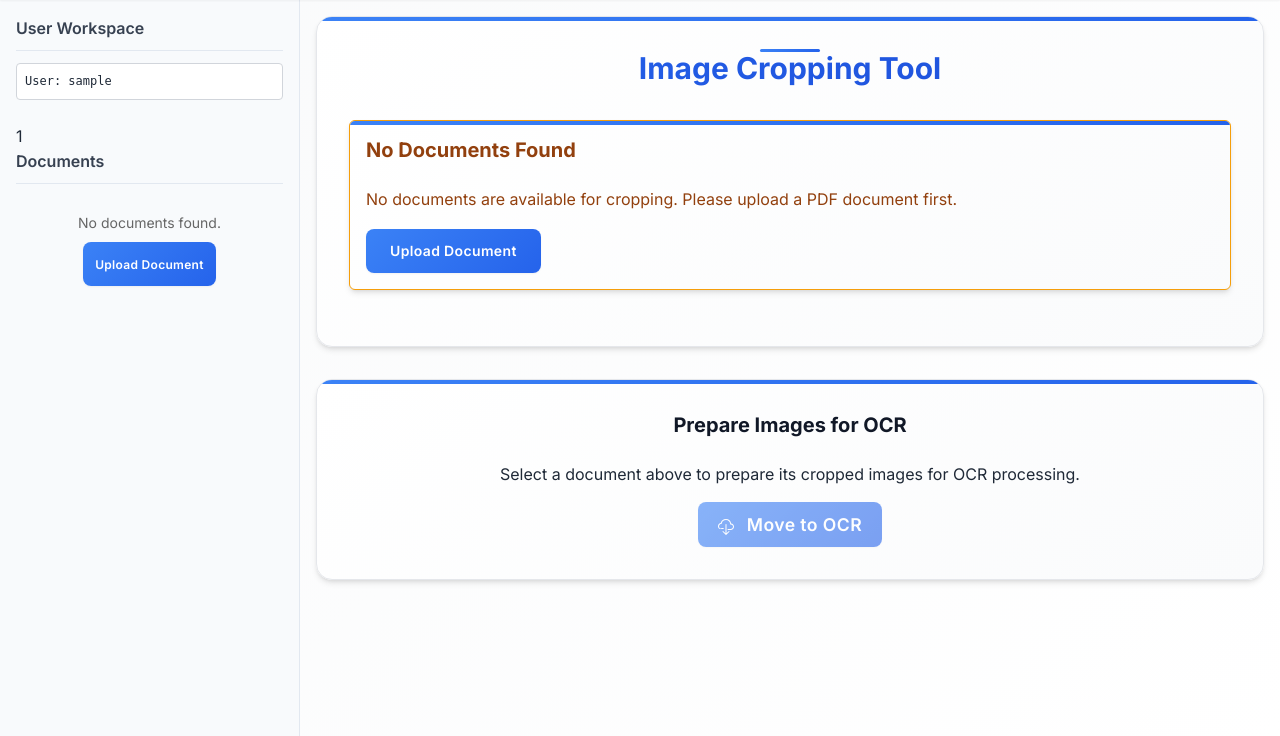
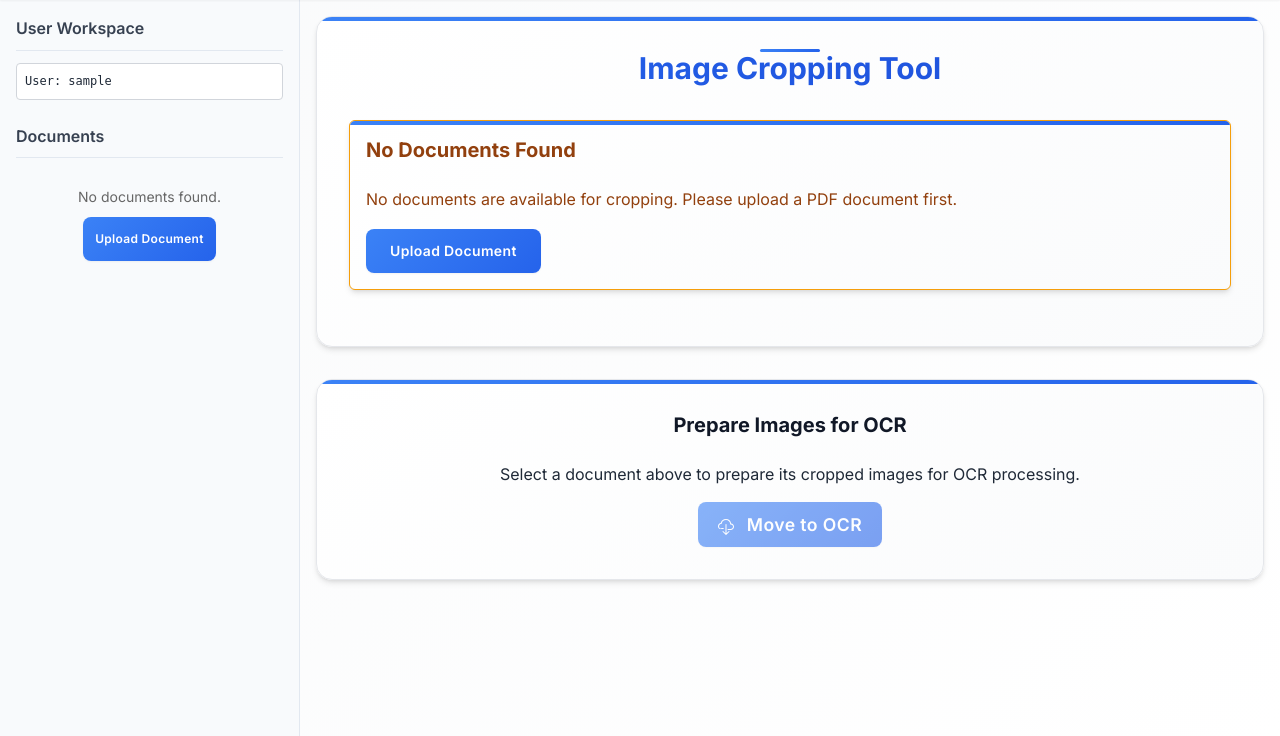
Before and after one commit to kperi/Kalchas, a Flask app: page /crop_image in a window 1280 px wide. Shown: the part 65-801 px from the top of the page. Run offline with Flask 2, Linux system fonts and the light colour scheme; a user stored in the database is signed in; some libraries are stand-ins or nearby versions.

Commit message:
get rid of spurius 1 char

```diff
--- a/logios/my-flask-app/app/templates/crop_menu.html
+++ b/logios/my-flask-app/app/templates/crop_menu.html
@@ -451,7 +451,7 @@
             </div>
 
             <div class="sidebar-section">
-           1     <h3>Documents</h3>
+                <h3>Documents</h3>
 
                 <!-- Alert area for sidebar notifications -->
                 <div id="sidebar-alert-area"></div>
```
